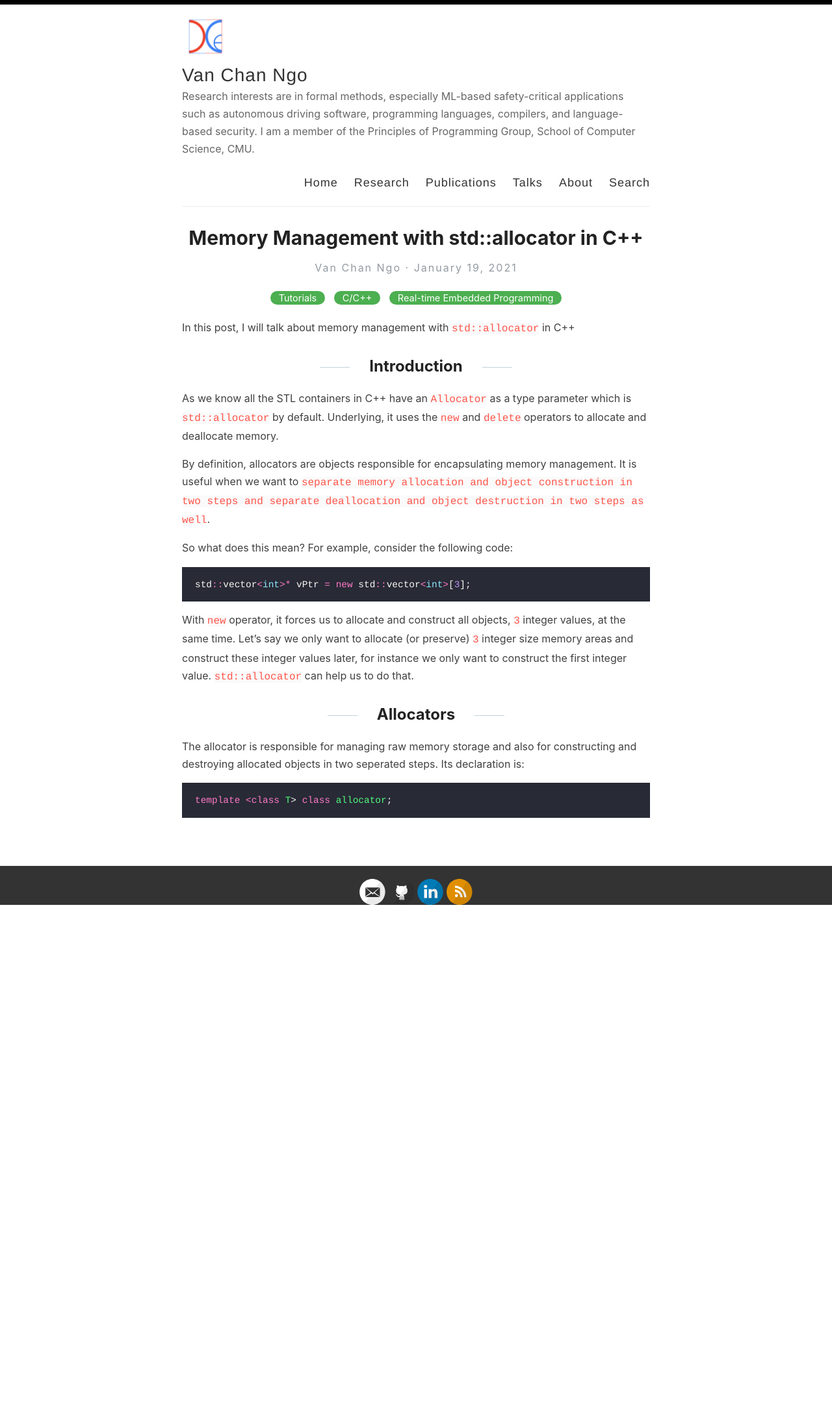
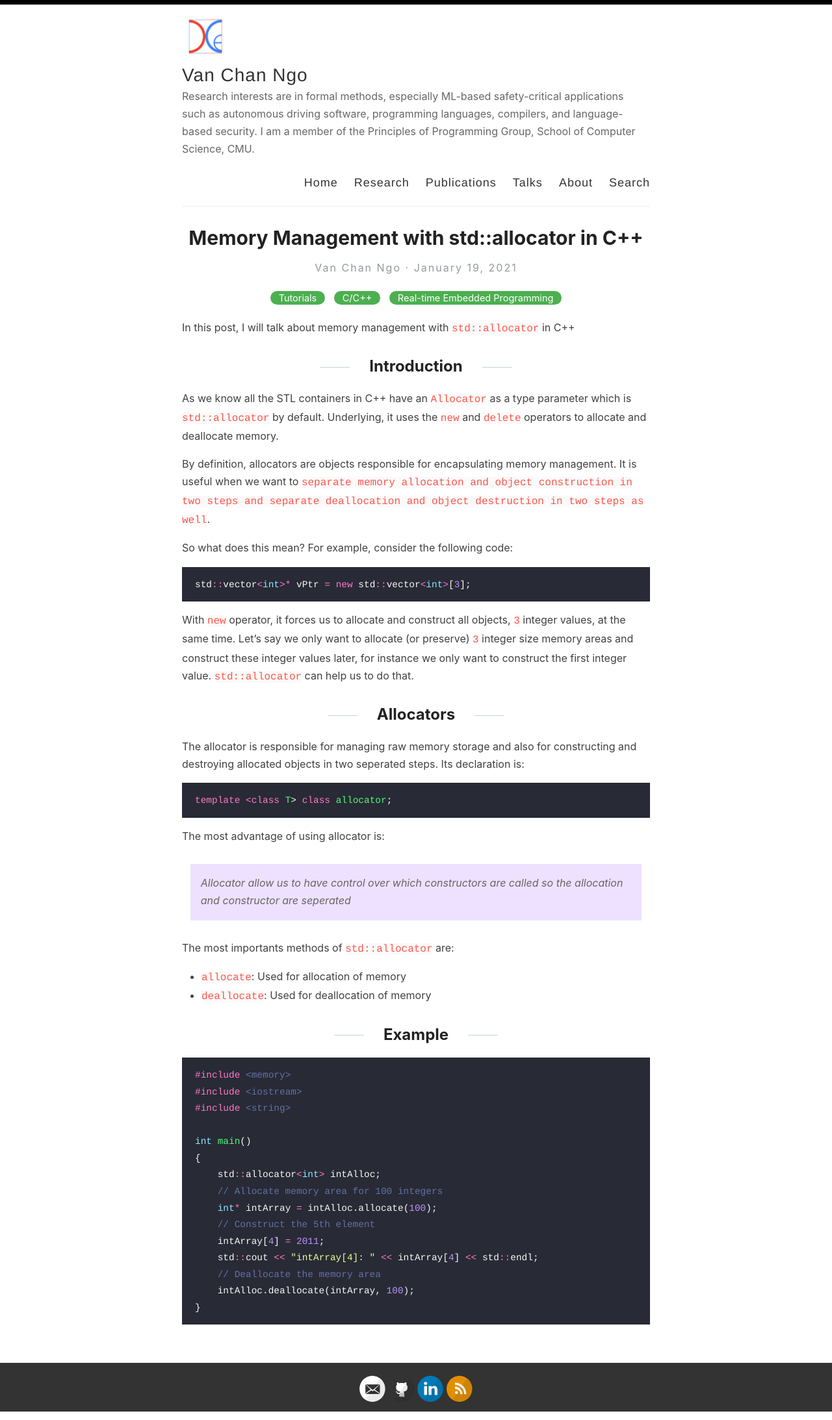
Before and after one commit to channgo2203/channgo2203.github.io, a Jekyll site: the page built from _posts/2021-01-19-allocator.md, in a window 1280 px wide. Shown: the whole page at 65% size. Built offline with Jekyll 4.4.1, drawn with Linux system fonts in a browser that asks for light colours; before the commit the page ends 1421 px from its top, so only the background shows below that.

Commit message:
Add allocator post

````diff
--- a/_posts/2021-01-19-allocator.md
+++ b/_posts/2021-01-19-allocator.md
@@ -36,3 +36,31 @@ The allocator is responsible for managing raw memory storage and also for constr
 ```cpp
 template <class T> class allocator;
 ```
+
+The most advantage of using allocator is:
+
+> Allocator allow us to have control over which constructors are called so the allocation and constructor are seperated
+
+The most importants methods of `std::allocator` are:
+* `allocate`: Used for allocation of memory
+* `deallocate`: Used for deallocation of memory
+
+## Example
+
+```cpp
+#include <memory>
+#include <iostream>
+#include <string>
+
+int main()
+{
+    std::allocator<int> intAlloc;
+    // Allocate memory area for 100 integers
+    int* intArray = intAlloc.allocate(100);
+    // Construct the 5th element
+    intArray[4] = 2011;
+    std::cout << "intArray[4]: " << intArray[4] << std::endl;
+    // Deallocate the memory area
+    intAlloc.deallocate(intArray, 100);
+}
+```
--- a/assets/style.scss
+++ b/assets/style.scss
@@ -414,7 +414,7 @@ nav {
   position: absolute;
   bottom: 0;
   width: 100%;
-  height: 60px;
+  height: 75px;
   background-color: $darkGray;
 }
 
````
